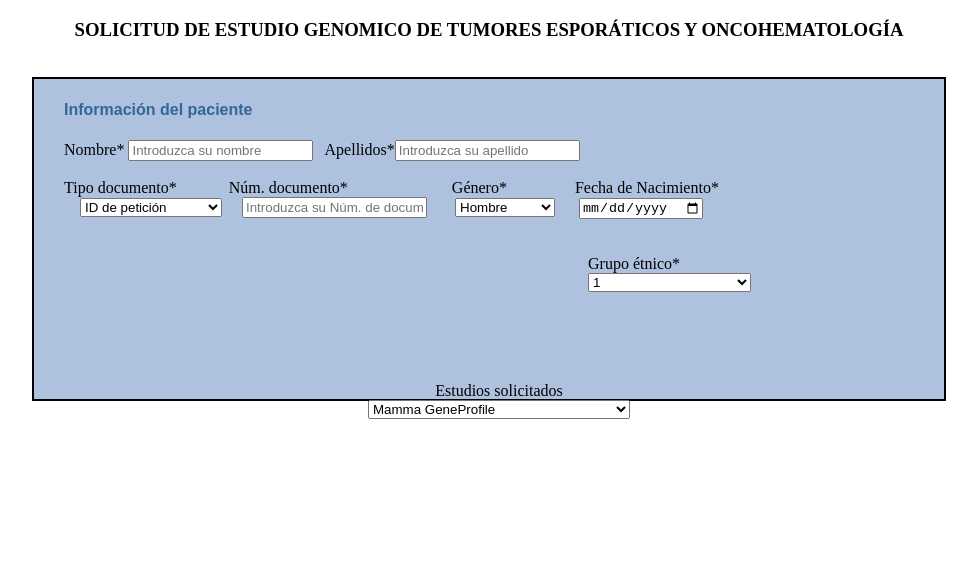
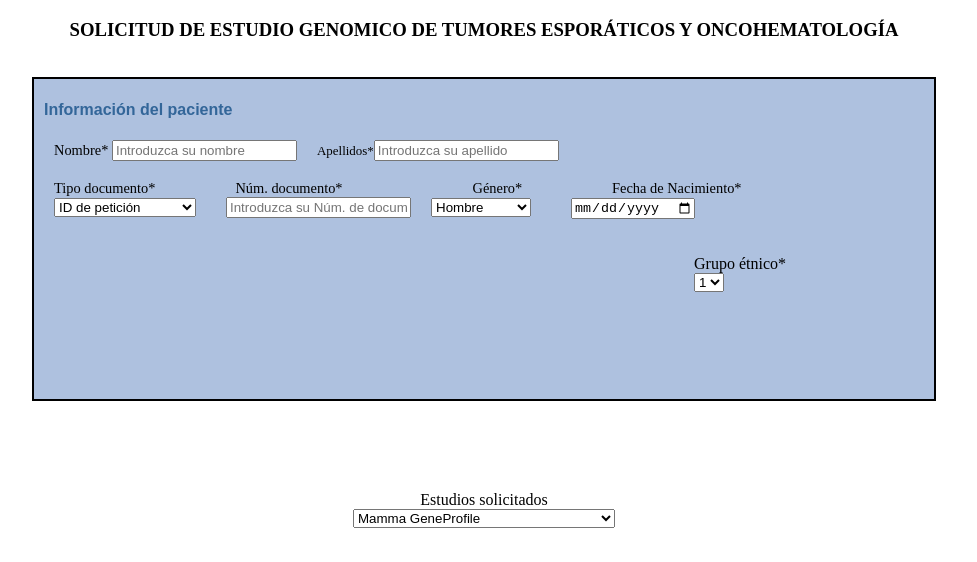
Before and after one commit to ChenZ2019/a, an Angular app in the folder ABC/: page / in a window 1280 px wide. Shown: the top 562 px of the page, without its empty margins (156-1133 px from the left). Built offline with nearby package versions, Linux system fonts and the light colour scheme.

Commit message:
Add files via upload

```diff
--- a/ABC/src/app/app.component.css
+++ b/ABC/src/app/app.component.css
@@ -19,6 +19,44 @@ h4 {
     font-size: 100%;
     padding-left: 10px;
   }
-div {
-    padding-left: 10px;
+label.margin0 {
+    margin-left: 20px;
+    font-size: 90%;
 }
+label.margin1 {
+    margin-left: 20px;
+    font-size: 90%;
+}
+label.margin3 {
+    margin-left: 80px;
+    font-size: 90%;
+}
+label.margin4 {
+    margin-left: 130px;
+    font-size: 90%;
+}
+label.margin5 {
+    margin-left: 90px;
+    font-size: 90%;
+}
+select.menu {
+    margin-left: 20px;
+}
+input.text {
+    margin-left: 30px;
+}
+select.menu2 {
+    margin-left: 20px;
+}
+input.date {
+    margin-left: 40px;
+}
+label.margin6 {
+    margin-left:660px;
+}
+select.menu3 {
+    margin-left: 660px;
+}
+option.opcion {
+    margin-left: 80px;
+}
--- a/ABC/src/app/app.component.html
+++ b/ABC/src/app/app.component.html
@@ -7,25 +7,18 @@
     <div class="p1">
       <div class="left">
       <h4>Información del paciente</h4>
-      <div>Nombre*
+      <label class="margin0">Nombre*
       <input type="text" ng-model="yourName" placeholder="Introduzca su nombre">
-
-      &nbsp; <label>Apellidos*</label> <input type="text" ng-model="yourSurname" placeholder="Introduzca su apellido">
-  </div>
+      <label class="margin1">Apellidos*</label> <input type="text" ng-model="yourSurname" placeholder="Introduzca su apellido">
+      </label>
   <br>
-    <div>Tipo documento*
-    &nbsp;
-    &nbsp;
-    &nbsp;
-    &nbsp;
-    &nbsp;
-    &nbsp;
-    <label>Núm. documento*</label>
-    &nbsp;&nbsp;&nbsp;&nbsp;&nbsp;&nbsp;&nbsp;&nbsp;&nbsp;&nbsp;&nbsp;&nbsp;&nbsp;&nbsp;&nbsp;&nbsp;&nbsp;&nbsp;&nbsp;&nbsp;&nbsp;&nbsp;&nbsp;&nbsp;
-        <label>Género*</label>&nbsp;&nbsp;&nbsp;&nbsp;&nbsp;&nbsp;&nbsp;&nbsp;&nbsp;&nbsp;&nbsp;&nbsp;&nbsp;&nbsp;&nbsp;&nbsp;
-        <label>Fecha de Nacimiento*</label>
-        <br>    &nbsp;    &nbsp;
-        <select name="menu">
+  <br>
+    <label class="margin0">Tipo documento*</label>
+    <label class="margin3">Núm. documento*</label>
+    <label class="margin4">Género*</label>
+    <label class="margin5">Fecha de Nacimiento*</label>
+  <br>
+        <select class="menu">
             <option>ID de petición</option>
             <option>N/A (Feto)</option>
             <option>Núm. historia clínica</option>
@@ -33,24 +26,20 @@
             <option>NIE</option>
             <option>Pasaporte</option>
             </select>
-            &nbsp;
-            &nbsp;
-
-            <input type="text" ng-model="yourDoc" placeholder="Introduzca su Núm. de documentación">
-            &nbsp;
-            &nbsp;
-            &nbsp;
-            <select name="menu">
+            <input class="text" ng-model="yourDoc" placeholder="Introduzca su Núm. de documentación">
+            <select class="menu2">
                 <option>Hombre</option>
                 <option>Mujer</option>
                 <option>Desconocido</option>
-                </select> &nbsp;&nbsp;&nbsp;&nbsp;
-                <input id="date" type="date">
-                <br><br><br>&nbsp;&nbsp;&nbsp;&nbsp;&nbsp;&nbsp;&nbsp;&nbsp;&nbsp;&nbsp;&nbsp;&nbsp;&nbsp;&nbsp;&nbsp;&nbsp;&nbsp;&nbsp;&nbsp;&nbsp;&nbsp;&nbsp;&nbsp;&nbsp;&nbsp;&nbsp;&nbsp;&nbsp;&nbsp;&nbsp;&nbsp;&nbsp;&nbsp;&nbsp;&nbsp;&nbsp;&nbsp;&nbsp;&nbsp;&nbsp;&nbsp;&nbsp;&nbsp;&nbsp;&nbsp;&nbsp;&nbsp;&nbsp;&nbsp;&nbsp;&nbsp;&nbsp;&nbsp;&nbsp;&nbsp;&nbsp;&nbsp;&nbsp;&nbsp;&nbsp;&nbsp;&nbsp;&nbsp;&nbsp;&nbsp;&nbsp;&nbsp;&nbsp;&nbsp;&nbsp;&nbsp;&nbsp;&nbsp;&nbsp;&nbsp;&nbsp;&nbsp;&nbsp;&nbsp;&nbsp;&nbsp;&nbsp;&nbsp;&nbsp;&nbsp;&nbsp;&nbsp;&nbsp;&nbsp;&nbsp;&nbsp;&nbsp;&nbsp;&nbsp;&nbsp;&nbsp;&nbsp;&nbsp;&nbsp;&nbsp;&nbsp;&nbsp;&nbsp;&nbsp;&nbsp;&nbsp;&nbsp;&nbsp;&nbsp;&nbsp;&nbsp;&nbsp;&nbsp;&nbsp;&nbsp;&nbsp;&nbsp;&nbsp;&nbsp;&nbsp;&nbsp;&nbsp;&nbsp;&nbsp;&nbsp;&nbsp;&nbsp;&nbsp;&nbsp;&nbsp;
-                <label>Grupo étnico*</label>
-                <br>&nbsp;&nbsp;&nbsp;&nbsp;&nbsp;&nbsp;&nbsp;&nbsp;&nbsp;&nbsp;&nbsp;&nbsp;&nbsp;&nbsp;&nbsp;&nbsp;&nbsp;&nbsp;&nbsp;&nbsp;&nbsp;&nbsp;&nbsp;&nbsp;&nbsp;&nbsp;&nbsp;&nbsp;&nbsp;&nbsp;&nbsp;&nbsp;&nbsp;&nbsp;&nbsp;&nbsp;&nbsp;&nbsp;&nbsp;&nbsp;&nbsp;&nbsp;&nbsp;&nbsp;&nbsp;&nbsp;&nbsp;&nbsp;&nbsp;&nbsp;&nbsp;&nbsp;&nbsp;&nbsp;&nbsp;&nbsp;&nbsp;&nbsp;&nbsp;&nbsp;&nbsp;&nbsp;&nbsp;&nbsp;&nbsp;&nbsp;&nbsp;&nbsp;&nbsp;&nbsp;&nbsp;&nbsp;&nbsp;&nbsp;&nbsp;&nbsp;&nbsp;&nbsp;&nbsp;&nbsp;&nbsp;&nbsp;&nbsp;&nbsp;&nbsp;&nbsp;&nbsp;&nbsp;&nbsp;&nbsp;&nbsp;&nbsp;&nbsp;&nbsp;&nbsp;&nbsp;&nbsp;&nbsp;&nbsp;&nbsp;&nbsp;&nbsp;&nbsp;&nbsp;&nbsp;&nbsp;&nbsp;&nbsp;&nbsp;&nbsp;&nbsp;&nbsp;&nbsp;&nbsp;&nbsp;&nbsp;&nbsp;&nbsp;&nbsp;&nbsp;&nbsp;&nbsp;&nbsp;&nbsp;&nbsp;&nbsp;&nbsp;&nbsp;&nbsp;&nbsp;
-                <select name="menu">
-                    <option>1 &nbsp;&nbsp;&nbsp;&nbsp;&nbsp;&nbsp;&nbsp;&nbsp;&nbsp;&nbsp;&nbsp;&nbsp;&nbsp;&nbsp;&nbsp;&nbsp;&nbsp;&nbsp;&nbsp;&nbsp;&nbsp;&nbsp;&nbsp;&nbsp;&nbsp;&nbsp;&nbsp;&nbsp;&nbsp;&nbsp;&nbsp;&nbsp;&nbsp;&nbsp;&nbsp;</option>
+                </select>
+                <input class="date" type="date">
+                <br>
+                <br>
+                <br>
+                <label class="margin6">Grupo étnico*</label>
+                <br>
+                <select class="menu3">
+                    <option class="opcion">1 </option>
                     <option>2</option>
                     <option>3</option>
                     </select>
```
